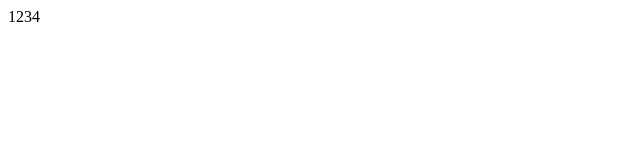
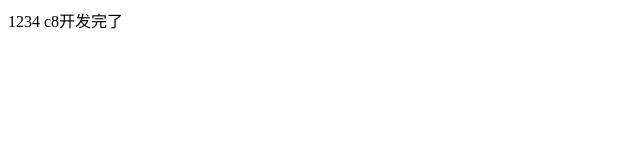
Before and after one commit to mh69jr/dbhot, a plain HTML site: page index.html in a window 1280 px wide. Shown: the whole page, without its empty margins (0-640 px from the left). Drawn offline with Linux system fonts and the light colour scheme.

Commit message:
c8开发完了

```diff
--- a/index.html
+++ b/index.html
@@ -7,6 +7,6 @@
     <title>Document</title>
   </head>
   <body>
-    1234
+    1234 c8开发完了
   </body>
 </html>
```
